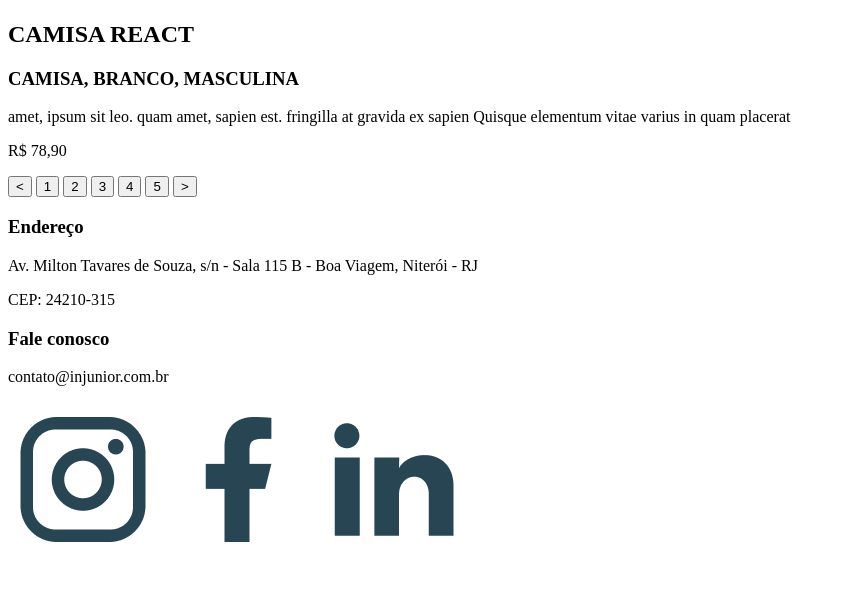
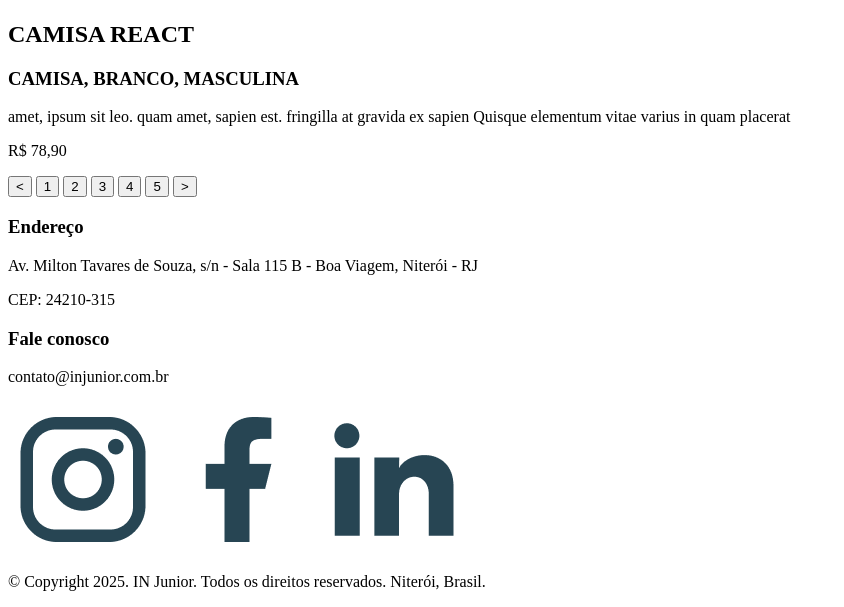
Before and after one commit to Mello-Davi/TarefaAPIs-Promises-INjunior, a plain HTML site: page pages/index.html in a window 1280 px wide. Shown: the part 1396-2003 px from the top of the page, without its empty margins (0-844 px from the left). Before the commit the page ends 1961 px from the top, so only its background shows below. Drawn offline with Linux system fonts and the light colour scheme; no server answers.

Commit message:
feat(index-html): criacao da section de direitos autorais do footer

```diff
--- a/pages/index.html
+++ b/pages/index.html
@@ -72,6 +72,9 @@
                 </div>
             </div>
         </section>
+        <section class="copyRight">
+            <p>© Copyright 2025. IN Junior. Todos os direitos reservados. Niterói, Brasil.</p>
+        </section>
     </footer>
 </body>
 </html>
```
